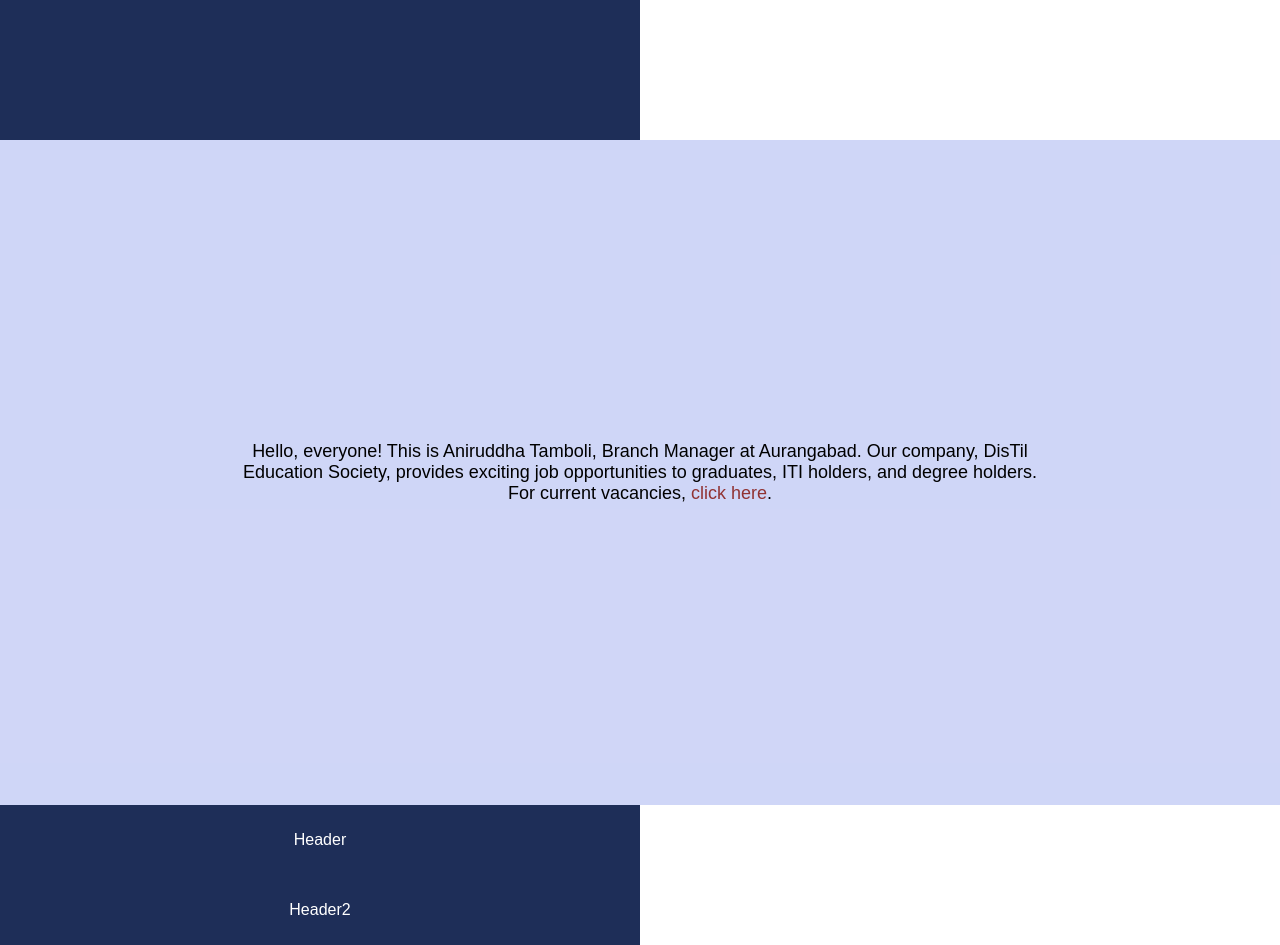
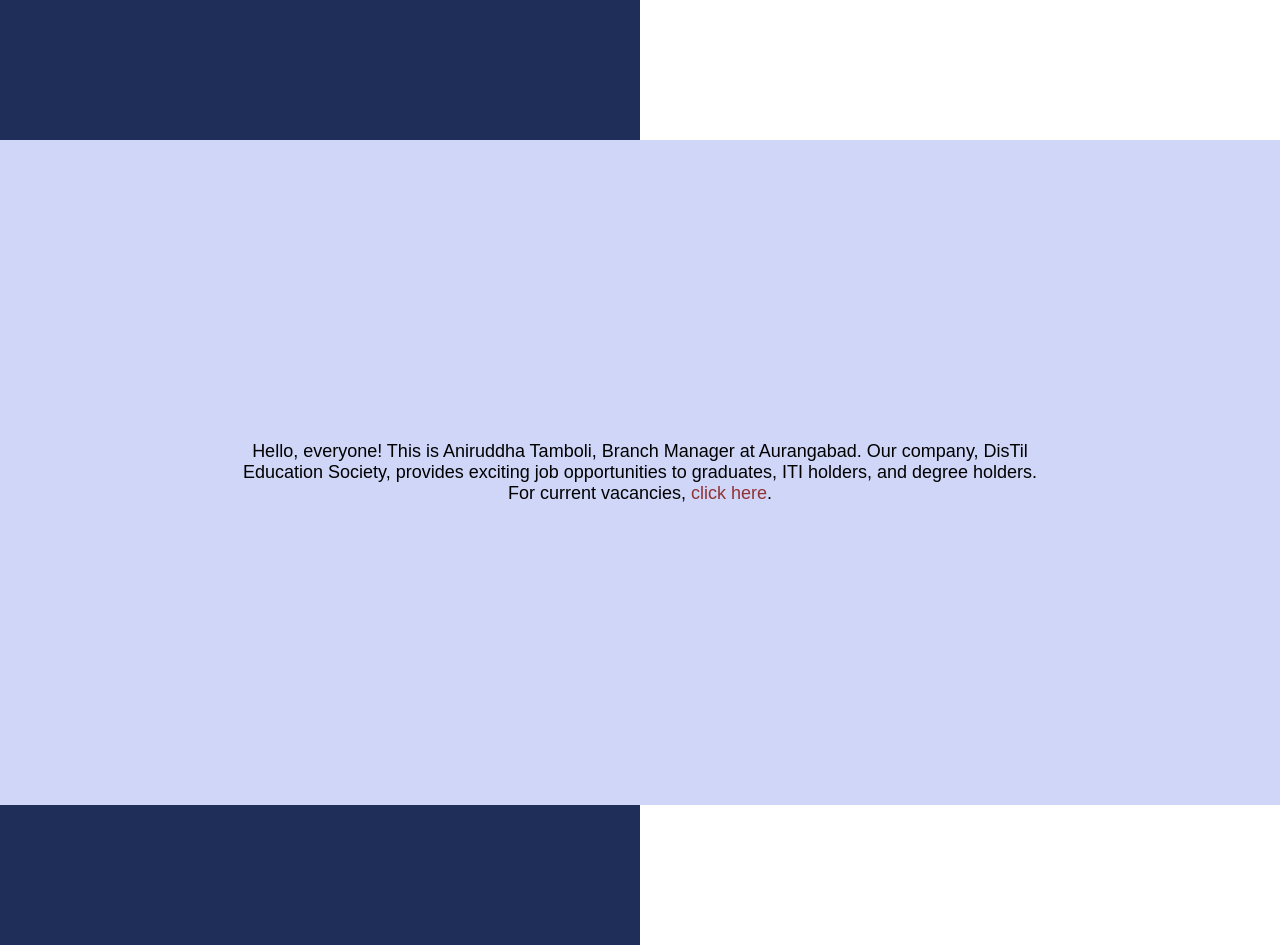
Before and after one commit to Saurabh-199/distil, a plain HTML site: page About.html in a window 1280 px wide. Drawn offline with Linux system fonts and the light colour scheme.

Commit message:
Update About.html
justchange

```diff
--- a/About.html
+++ b/About.html
@@ -59,7 +59,7 @@
             Hello, everyone! This is Aniruddha Tamboli, Branch Manager at Aurangabad. Our company, DisTil Education Society, provides exciting job opportunities to graduates, ITI holders, and degree holders. For current vacancies, <a href="career.html">click here</a>.
         </p>
     </div>
-    <div class="header">Header</div>
-    <div class="header2">Header2</div>
+    <div class="header"></div>
+    <div class="header2"></div>
 </body>
 </html>
```
